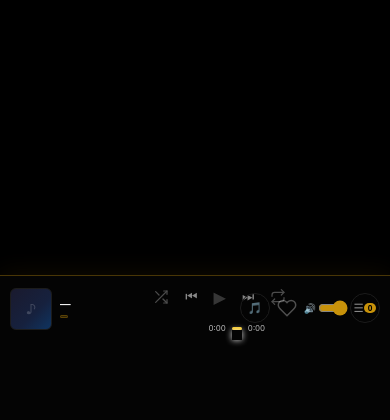
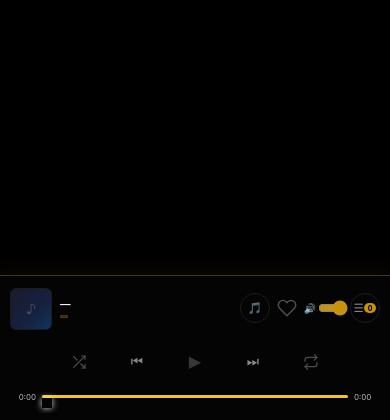
Before and after one commit to orbytedirector-cmd/Orbyte, a Flask app: page /era/1 in a window 390 px wide. Shown: the part 424-844 px from the top of the page. Run offline with Flask 3, Linux system fonts and the light colour scheme; data that the repository does not hold is empty.

Commit message:
Mejorando Version Responsiva v2

```diff
--- a/static/style.css
+++ b/static/style.css
@@ -1465,41 +1465,43 @@ input:checked + .toggle-track:before { transform:translateX(16px); }
   .pwa-fab { bottom: calc(var(--player-h) + 8px); right: 8px; }
 
   /* ═══════════════════════════════════════════════════════════════════
-     PLAYER BAR — 3 rows in 148px
-     Row 1 (48px): [cover 42px] [title/artist/format flex] [fav ♡] [vol] [playlist]
-     Row 2 (42px): [⏮]   [  ⏸  ]   [⏭]  — centered
-     Row 3 (26px): 0:00 ────────── 0:00
-     Remaining ≈ 32px padding (top 8 + bottom 8 + gaps)
+     PLAYER BAR — bugfix estructural
+     El HTML real: .player-row1 envuelve a .player-left, .player-center Y
+     .player-right JUNTOS (no solo al primero). Como .player-row1 era
+     flex-direction:row, el "flex:0 0 40px" pensado para dar 40px de ALTO
+     a .player-center en realidad le daba 40px de ANCHO (eje principal de
+     una fila = horizontal). Los botones de control + la barra de progreso
+     quedaban apretados en una columna de 40px de ancho y se desbordaban
+     encima de los íconos de la derecha — la "maraña" de la captura.
+
+     Fix: mismo truco que ya funciona en landscape (más abajo en este
+     archivo) — .player-row1 pasa a display:contents (desaparece de la
+     caja, sus hijos suben un nivel) y .player-bar se vuelve una grilla de
+     2 filas reales: arriba [left | right] lado a lado (48px), abajo
+     [center] ocupando todo el ancho para controles + progreso.
      ════════════════════════════════════════════════════════════════ */
   .player-bar {
-    display: flex !important;
-    flex-direction: column !important;
+    display: grid !important;
+    grid-template-columns: 1fr auto !important;
+    grid-template-rows: 48px 1fr !important;
+    grid-template-areas: "left right" "center center" !important;
     height: var(--player-h) !important;
     padding: 8px 10px 7px !important;
-    gap: 4px !important;
+    row-gap: 4px !important;
+    column-gap: 8px !important;
     overflow: hidden !important;
     align-items: stretch !important;
   }
 
-  /* ── Row 1: info row ─── */
-  .player-row1 {
-    display: flex !important;
-    flex-direction: row !important;
-    align-items: center !important;
-    width: 100% !important;
-    height: 48px !important;
-    min-height: 48px !important;
-    max-height: 48px !important;
-    gap: 0 !important;
-    flex: 0 0 48px !important;
-  }
+  /* Desenvuelve el wrapper: sus hijos pasan a ser ítems directos de la grilla */
+  .player-row1 { display: contents !important; }
 
   .player-left {
+    grid-area: left !important;
     display: flex !important;
     flex-direction: row !important;
     align-items: center !important;
     gap: 8px !important;
-    flex: 1 1 0 !important;
     min-width: 0 !important;
     height: 100% !important;
   }
@@ -1529,11 +1531,11 @@ input:checked + .toggle-track:before { transform:translateX(16px); }
   .player-led { width: 6px !important; height: 6px !important; }
 
   .player-right {
+    grid-area: right !important;
     display: flex !important;
     flex-direction: row !important;
     align-items: center !important;
     gap: 2px !important;
-    flex-shrink: 0 !important;
     height: 100% !important;
   }
   .player-right .icon-btn {
@@ -1553,25 +1555,25 @@ input:checked + .toggle-track:before { transform:translateX(16px); }
   .player-right .normalize-toggle { display: none !important; }
   #lyrics-toggle-btn { display: flex !important; }
 
-  /* ── Row 2: controls ─── */
+  /* ── Fila inferior: controles + progreso, ahora con TODO el ancho ─── */
   .player-viz-row { display: none !important; }
   .player-center {
+    grid-area: center !important;
     display: flex !important;
     flex-direction: column !important;
     align-items: center !important;
     justify-content: center !important;
-    flex: 0 0 40px !important;
-    min-height: 40px !important;
-    max-height: 40px !important;
     width: 100% !important;
+    min-height: 0 !important;
     gap: 0 !important;
+    overflow: hidden !important;
   }
   .player-controls-wrap {
     display: flex !important;
     flex-direction: column !important;
     align-items: center !important;
     width: 100% !important;
-    gap: 0 !important;
+    gap: 4px !important;
   }
   .player-controls {
     display: flex !important;
@@ -1580,6 +1582,7 @@ input:checked + .toggle-track:before { transform:translateX(16px); }
     gap: 20px !important;
     height: 40px !important;
     width: 100% !important;
+    flex-shrink: 0 !important;
   }
   .control-btn {
     background: none !important; border: none !important;
@@ -1591,7 +1594,6 @@ input:checked + .toggle-track:before { transform:translateX(16px); }
   }
   .play-btn { font-size: 1.25rem !important; }
 
-  /* ── Row 3: progress ─── */
   .player-progress {
     display: flex !important;
     align-items: center !important;
```
Also changed, not shown: 1 other file.
